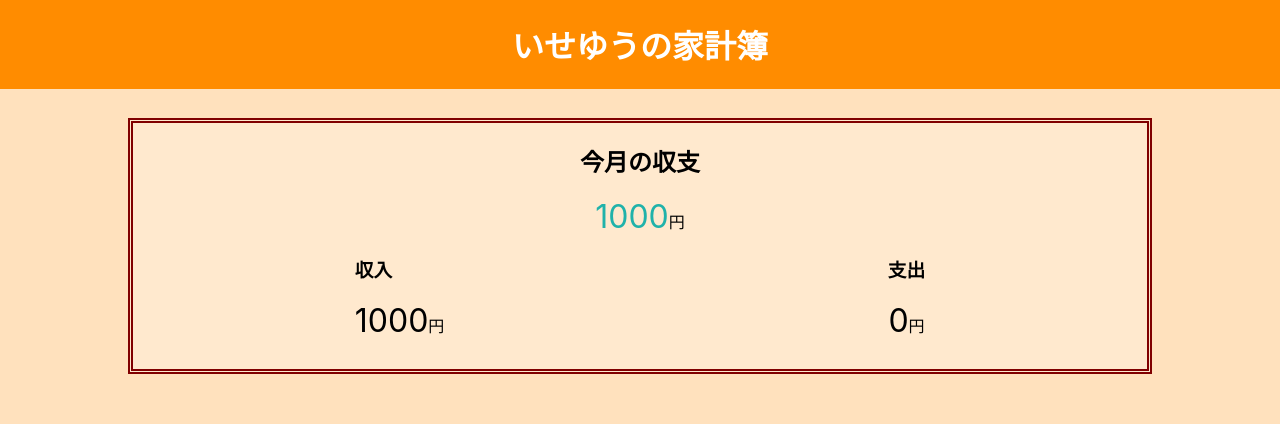
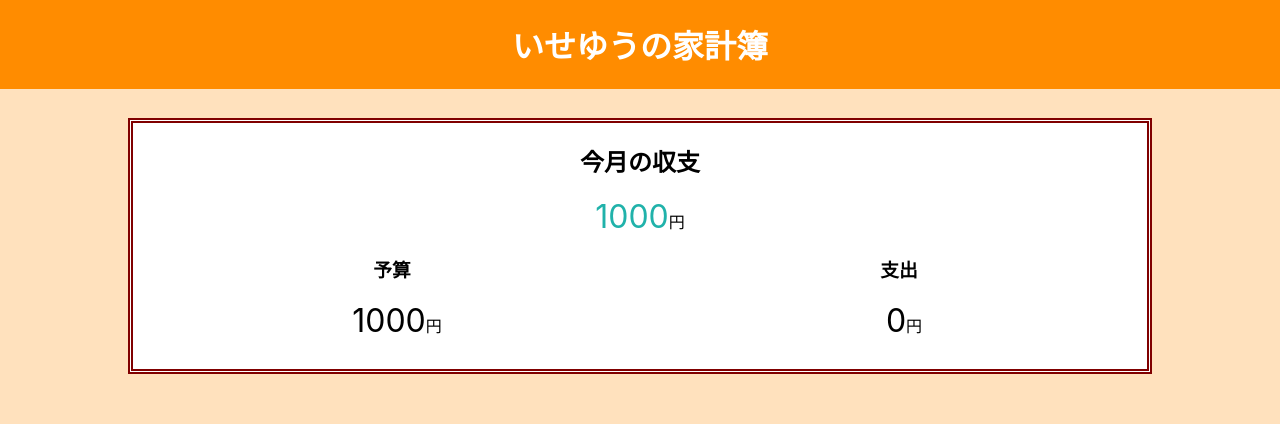
Before and after one commit to shosuke447/household_accounts, a Next.js app: page / in a window 1280 px wide. Shown: the top 424 px of the page. Built offline with nearby package versions, Linux system fonts and the light colour scheme; no server answers; the database is empty.

Commit message:
change BOPMonth design

```diff
--- a/pages/component/BOPMonth.tsx
+++ b/pages/component/BOPMonth.tsx
@@ -15,18 +15,18 @@ const BOPMonth: FC<BOPProps> = ({income, expenditure}) => {
   }
 
   return(
-    <div style={{width: '80%', display: 'flex', flexDirection: 'column', alignItems: 'center', margin: '1.8em', border: 'thick double maroon', backgroundColor: '#ffffff40'}}>
+    <div style={{width: '80%', display: 'flex', flexDirection: 'column', alignItems: 'center', margin: '1.8em', border: 'thick double maroon', backgroundColor: 'white' /*, backgroundColor: '#ffffff40'*/}}>
       <div>
         <h2>今月の収支</h2>
         <div style={{textAlign: 'center'}}><span style={{fontSize: '2em', color: bopColor}}>{bop}</span>円</div>
       </div>
       <div style={{width: '100%',display: 'flex', justifyContent: 'space-around'}}>
-        <div>
-          <h3>収入</h3>
+        <div style={{display: 'flex', flexDirection: 'column', alignItems: 'center'}}>
+          <h3 style={{paddingRight: '1ex'}}>予算</h3>
           <div style={{textAlign: 'center', marginBottom: '1.8em'}}><span style={{fontSize: '2em'}}>{income}</span>円</div>
         </div>
-        <div>
-          <h3>支出</h3>
+        <div style={{display: 'flex', flexDirection: 'column', alignItems: 'center'}}>
+          <h3 style={{paddingRight: '1ex'}}>支出</h3>
           <div style={{textAlign: 'center', marginBottom: '1.8em'}}><span style={{fontSize: '2em'}}>{expenditure}</span>円</div>
         </div>
       </div>
--- a/pages/component/FlowList.tsx
+++ b/pages/component/FlowList.tsx
@@ -7,7 +7,6 @@ import TableHead from '@mui/material/TableHead';
 import TableRow from '@mui/material/TableRow';
 import Paper from '@mui/material/Paper';
 import { Button } from "@mui/material";
-import { getFlowList } from "../../db/flowlist";
 
 type FlowListProps = {
   setExpenditure: Function
```
